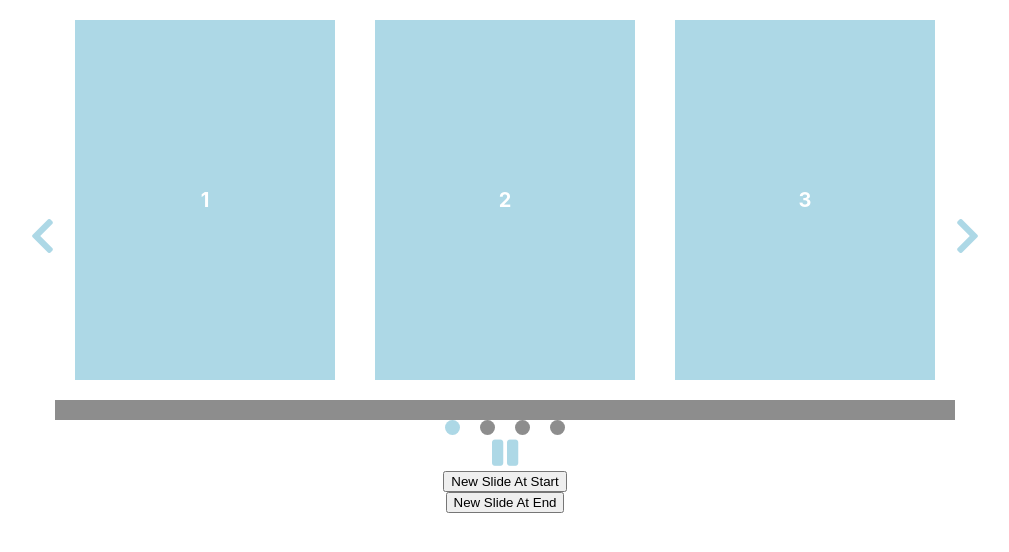
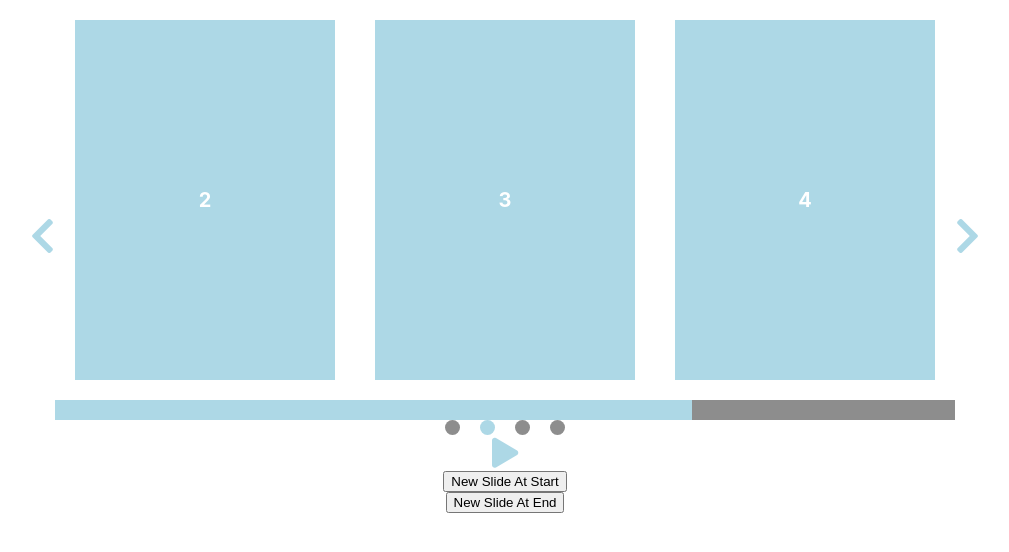
Before and after one commit to SurokDima/pet-react-slider, a React (Create React App) app: page / in a window 1280 px wide. Shown: the top 552 px of the page, without its empty margins (135-1144 px from the left). Built offline with nearby package versions, Linux system fonts and the light colour scheme.

Commit message:
Fix progress bar for "infinite" mode

```diff
--- a/src/components/Carousel/Carousel.tsx
+++ b/src/components/Carousel/Carousel.tsx
@@ -1,9 +1,4 @@
-import {
-  ReactNode,
-  useCallback,
-  useMemo,
-  useState,
-} from 'react';
+import { ReactNode, useCallback, useMemo, useState } from 'react';
 
 import SlidesProvider, {
   ISlidesProviderProps as ISlidesProps,
@@ -55,8 +50,9 @@
     props.infinite
   );
   const isRightEdge =
-    props.infinite === 'none' &&
-    circularOffset.offset !== trackLength - props.slidesToShow;
+    props.infinite !== 'none' ||
+    (props.infinite === 'none' &&
+      circularOffset.offset !== trackLength - props.slidesToShow);
 
   // Use animation
   const [animation, setAnimation] = useAnimation({
@@ -84,7 +80,13 @@
         setOffset(offset);
       }
     },
-    [animation.isSliding, props.animationDuration, setAnimation, setOffset, setThrottle]
+    [
+      animation.isSliding,
+      props.animationDuration,
+      setAnimation,
+      setOffset,
+      setThrottle,
+    ]
   );
   const slide = useCallback(
     (direction: Directions): void => {
@@ -117,7 +119,6 @@
       onClickHandler: () => slideTo(el.offset),
     };
   });
-
 
   // Use autoplay function
   const [isPlay, setIsPlay] = useAutoplay(
@@ -207,7 +208,10 @@
   usePauseButton?: boolean;
 
   dotsProvider?:
-    | ((dots: readonly IDot[], animProgress?: Readonly<IAnimProgress>) => ReactNode)
+    | ((
+        dots: readonly IDot[],
+        animProgress?: Readonly<IAnimProgress>
+      ) => ReactNode)
     | null;
   progressBar?: ((animProgress: Readonly<IAnimProgress>) => ReactNode) | null;
   pauseButton?:
--- a/src/helpers/hooks.ts
+++ b/src/helpers/hooks.ts
@@ -131,7 +131,7 @@
  */
 export function useAnimation(
   startState: Readonly<IAnimationState>
-): [IAnimationState, (animState: IAnimationState) => void] {
+): [IAnimationState, (animState: Readonly<IAnimationState>) => void] {
   const [animation, setAnimation] =
     useState<Readonly<IAnimationState>>(startState);
 
@@ -189,10 +189,10 @@
   slidesToShow: number,
   slidesToScroll: number,
   infinite: Infinite,
-  setSlides: (slides: ISlideObj[]) => void,
-  setGroups: (groups: IGroup[]) => void
+  setSlides: (slides: readonly ISlideObj[]) => void,
+  setGroups: (groups: readonly IGroup[]) => void
 ) {
-  const [prevChildren] = useState<Slide[]>([...children]);
+  const [prevChildren] = useState<readonly Slide[]>([...children]);
 
   const setSlidesAndGroupsCallback = useCallback<() => void>(() => {
     setSlides(initSlideObjects(children, slidesToShow, infinite));
@@ -239,7 +239,11 @@
   slidesToScroll: number,
   slidesToShow: number,
   infinite: Infinite
-): [readonly IGroup[], (groups: IGroup[]) => void, (offset: number) => string] {
+): [
+  readonly IGroup[],
+  (groups: readonly IGroup[]) => void,
+  (offset: number) => string
+] {
   // To prevent invoking initGroups() on every rerender
   const groups = useMemo(
     () =>
```
